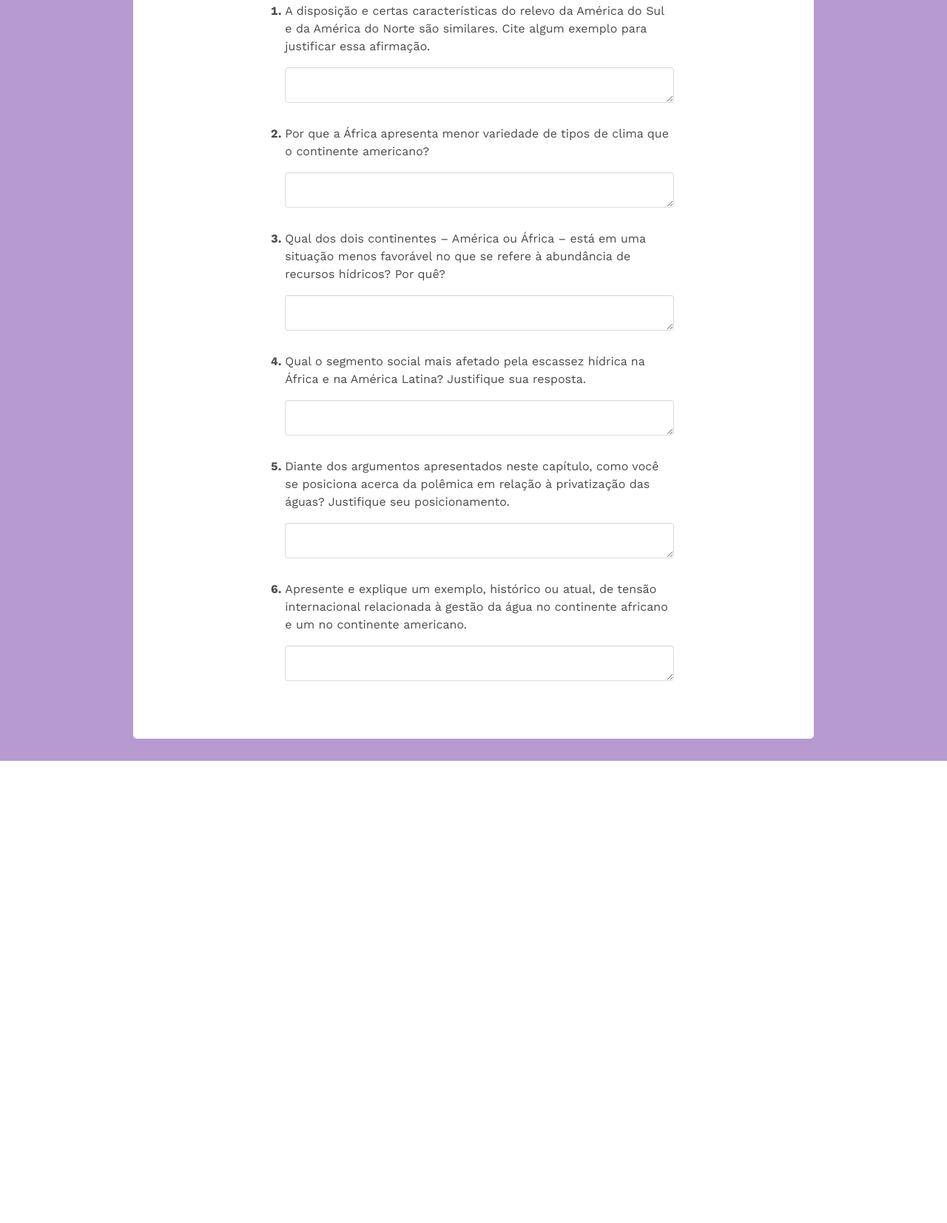
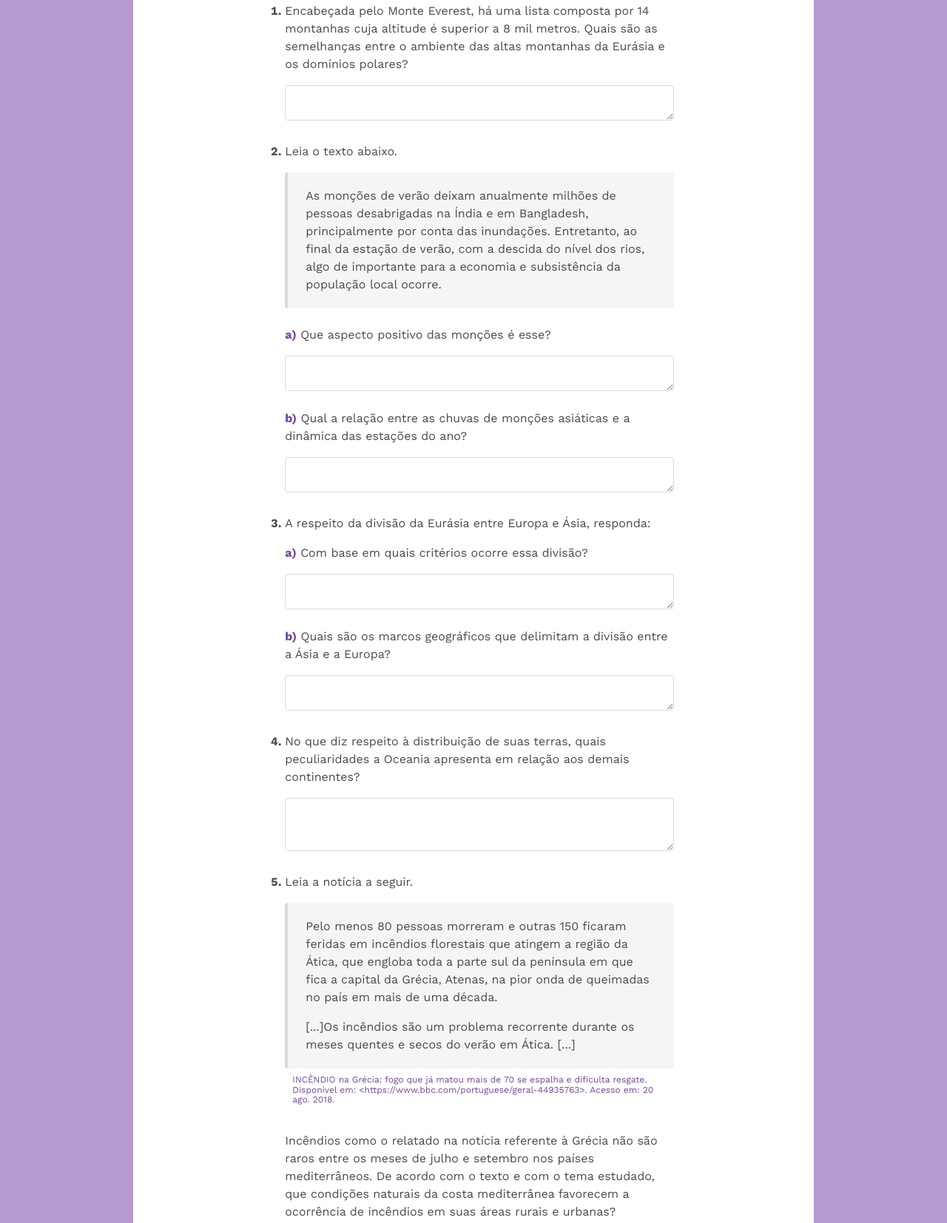
Before and after one commit to Dougllaz86/POR83_7_HE, a plain HTML site: page index.html in a window 1280 px wide. Shown: the part 161-1815 px from the top of the page at 74% size. Before the commit the page ends 1190 px from the top, so only its background shows below. Drawn offline with nearby package versions, Linux system fonts and the light colour scheme.

Commit message:
geo92 - 4 - he - final

```diff
--- a/index.html
+++ b/index.html
@@ -21,28 +21,48 @@
             <hr>
             <ol class="is-decimal exercicios">
               <li>
-                <p>A disposição e certas características do relevo da América do Sul e da América do Norte são similares. Cite algum exemplo para justificar essa afirmação.</p>
+                <p>Encabeçada pelo Monte Everest, há uma lista composta por 14 montanhas cuja altitude é superior a 8 mil metros. Quais são as semelhanças entre o ambiente das altas montanhas da Eurásia e os domínios polares?</p>
                 <textarea name="idpergunta_0" id="idpergunta_0" class="textarea" placeholder="" rows="1"></textarea>
               </li>
               <li>
-                <p>Por que a África apresenta menor variedade de tipos de clima que o continente americano?</p>
+                <p>Leia o texto abaixo.</p>
+                <article class="message">
+                  <div class="message-body">
+                    <p>As monções de verão deixam anualmente milhões de pessoas desabrigadas na Índia e em Bangladesh, principalmente por conta das inundações. Entretanto, ao final da estação de verão, com a descida do nível dos rios, algo de
+                      importante para a economia e subsistência da população local ocorre.</p>
+                  </div>
+                </article>
+                <p><strong class="has-text-primary">a)</strong> Que aspecto positivo das monções é esse?</p>
+                <textarea name="idpergunta_0" id="idpergunta_0" class="textarea" placeholder="" rows="1"></textarea>
+                <p><strong class="has-text-primary">b)</strong> Qual a relação entre as chuvas de monções asiáticas e a dinâmica das estações do ano?</p>
                 <textarea name="idpergunta_0" id="idpergunta_0" class="textarea" placeholder="" rows="1"></textarea>
               </li>
               <li>
-                <p>Qual dos dois continentes – América ou África – está em uma situação menos favorável no que se refere à abundância de recursos hídricos? Por quê?</p>
+                <p>A respeito da divisão da Eurásia entre Europa e Ásia, responda:</p>
+                <p><strong class="has-text-primary">a)</strong> Com base em quais critérios ocorre essa divisão?</p>
+                <textarea name="idpergunta_0" id="idpergunta_0" class="textarea" placeholder="" rows="1"></textarea>
+                <p><strong class="has-text-primary">b)</strong> Quais são os marcos geográficos que delimitam a divisão entre a Ásia e a Europa?</p>
                 <textarea name="idpergunta_0" id="idpergunta_0" class="textarea" placeholder="" rows="1"></textarea>
               </li>
               <li>
-                <p>Qual o segmento social mais afetado pela escassez hídrica na África e na América Latina? Justifique sua resposta.</p>
-                <textarea name="idpergunta_0" id="idpergunta_0" class="textarea" placeholder="" rows="1"></textarea>
+                <p>No que diz respeito à distribuição de suas terras, quais peculiaridades a Oceania apresenta em relação aos demais continentes?</p>
+                <textarea name="idpergunta_0" id="idpergunta_0" class="textarea" placeholder="" rows="2"></textarea>
               </li>
               <li>
-                <p>Diante dos argumentos apresentados neste capítulo, como você se posiciona acerca da polêmica em relação à privatização das águas? Justifique seu posicionamento.</p>
-                <textarea name="idpergunta_0" id="idpergunta_0" class="textarea" placeholder="" rows="1"></textarea>
-              </li>
-              <li>
-                <p>Apresente e explique um exemplo, histórico ou atual, de tensão internacional relacionada à gestão da água no continente africano e um no continente americano.</p>
-                <textarea name="idpergunta_0" id="idpergunta_0" class="textarea" placeholder="" rows="1"></textarea>
+                <p>Leia a notícia a seguir.</p>
+                <article class="message">
+                  <div class="message-body">
+                    <p>Pelo menos 80 pessoas morreram e outras 150 ficaram feridas em incêndios florestais que atingem a região da Ática, que engloba toda a parte sul da península em que fica a capital da Grécia, Atenas, na pior onda de queimadas no
+                      país em mais de uma década.</p>
+                    <p>[...]Os incêndios são um problema recorrente durante os meses quentes e secos do verão em Ática. [...]</p>
+                  </div>
+                </article>
+                <div class="legenda is-size-7">
+                  <h6>INCÊNDIO na Grécia: fogo que já matou mais de 70 se espalha e dificulta resgate. Disponível em: &lt;https://www.bbc.com/portuguese/geral-44935763&gt;. Acesso em: 20 ago. 2018.</h6>
+                </div>
+                <p>Incêndios como o relatado na notícia referente à Grécia não são raros entre os meses de julho e setembro nos países mediterrâneos. De acordo com o texto e com o tema estudado, que condições naturais da costa mediterrânea favorecem
+                  a ocorrência de incêndios em suas áreas rurais e urbanas?</p>
+                <textarea name="idpergunta_0" id="idpergunta_0" class="textarea" placeholder="" rows="3"></textarea>
               </li>
             </ol>
           </div>
```
